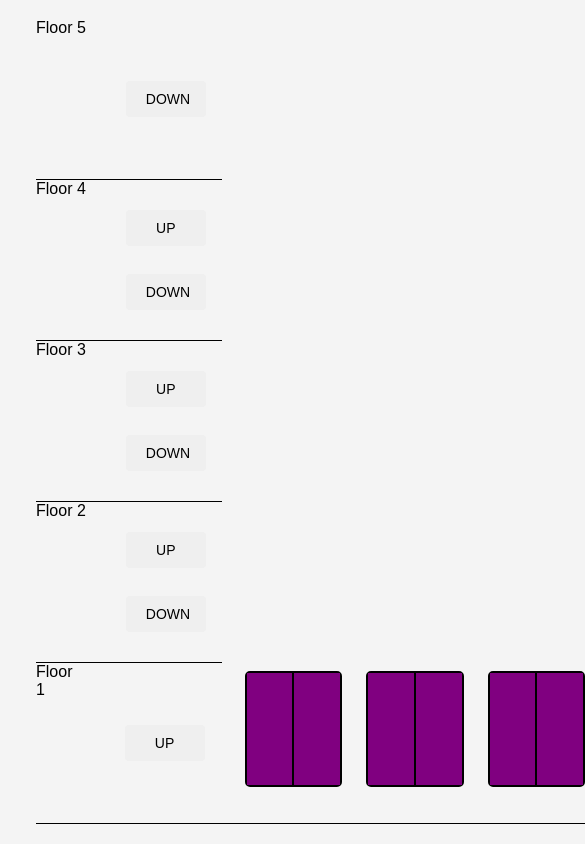
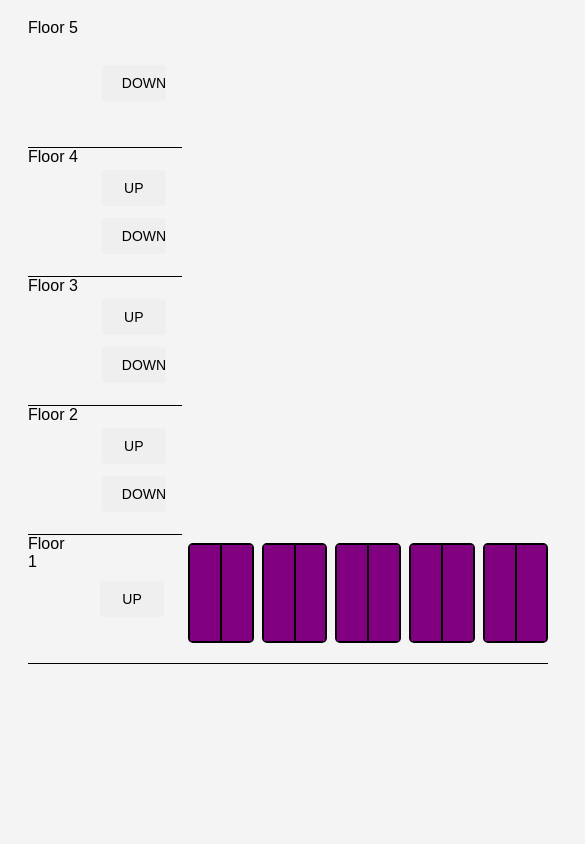
Before and after one commit to Sumitgitup/Lift-Simulation, a plain HTML site: page index.html in a window 390 px wide. Both pictures are taken after typing "5", "5" into the empty fields and a click on the button "Generate". Shown: the part 81-925 px from the top of the page, 585 px wide, since content can reach past the window. After the commit the page ends 844 px from the top, so only its background shows below. Drawn offline with Linux system fonts and the light colour scheme.

Commit message:
Update main.css

```diff
--- a/main.css
+++ b/main.css
@@ -142,3 +142,21 @@ body {
     transform: translateX(0);
     transition: transform 2.5s ease-in-out;
   }
+
+/* Example of a media query for mobile devices */
+@media (max-width: 768px) {
+  .floor_container {
+    height: 8rem;
+    margin: 0 0.5rem;
+    gap: 0.5rem;
+  }
+
+  .lift {
+    width: 4rem;
+    height: 6rem;
+  }
+
+  .floor_btns-container button {
+    width: 4rem;
+  }
+}
```
